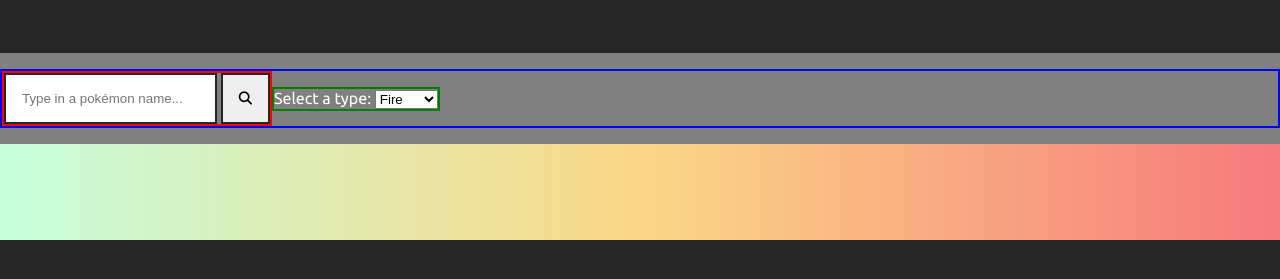
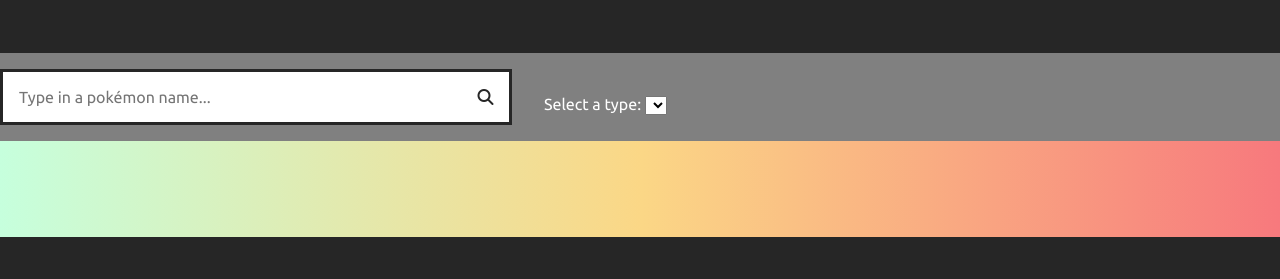
Before and after one commit to FluffyKas/pokedex-vanilla, a plain HTML site: page index.html in a window 1280 px wide. Shown: the part 93-372 px from the top of the page. Drawn offline with Linux system fonts and the light colour scheme; no server answers.

Commit message:
added more styles

```diff
--- a/index.html
+++ b/index.html
@@ -19,19 +19,15 @@
       <div class="search-options">
 
         <div class="search-form-wrapper">
-          <form class="search-form" action="">
+          <form class="search-form">
             <input type="text" name="searchbar" id="searchbar" placeholder="Type in a pokémon name...">
-            <button class="search-btn" type="submit"><i class="fas fa-search"></i></button>
+            <i class="search-icon fas fa-search"></i>
           </form>
         </div>
 
         <div class="poke-type-selection">
           <label for="poke-types">Select a type: </label>
-          <select name="poke-types" id="poke-types">
-            <option value="fire">Fire</option>
-            <option value="grass">Grass</option>
-            <option value="poison">Poison</option>
-          </select>
+          <select name="poke-types" id="poke-types"></select>
         </div>
 
       </div>
--- a/index.js
+++ b/index.js
@@ -1,15 +1,15 @@
 // TOOLTIP
 
-const tooltip_icon = document.querySelector(".tooltip-icon");
-const tooltip = document.querySelector(".tooltip");
+// const tooltip_icon = document.querySelector(".tooltip-icon");
+// const tooltip = document.querySelector(".tooltip");
 
-tooltip_icon.addEventListener("mouseover", () => {
-  tooltip.style.visibility= 'visible';
-});
+// tooltip_icon.addEventListener("mouseover", () => {
+//   tooltip.style.visibility= 'visible';
+// });
 
-tooltip_icon.addEventListener("mouseleave", () => {
-  tooltip.style.visibility= 'hidden';
-});
+// tooltip_icon.addEventListener("mouseleave", () => {
+//   tooltip.style.visibility= 'hidden';
+// });
 
 // POKEDEX
 
@@ -34,11 +34,9 @@ const type_colors = {
 
 const main_types = Object.keys(type_colors);
 
-console.log(main_types);
-
 const fetchPokemons = async () => {
   for(let i=1; i<=pokemonsNumber; i++) {
-    await getPokemon(i);
+    const pokemons = await getPokemon(i);
   }
 }
 
@@ -79,3 +77,26 @@ function createPokemonCard(pokemon) {
   pokemonElement.innerHTML = pokeInnerHTML;
   container.appendChild(pokemonElement);
 }
+
+
+// THIS DOESN'T WORK :(
+
+const nameArray = document.querySelectorAll(".poke-name");
+console.log(nameArray);
+
+
+
+
+
+
+
+// SELECT FILTER
+
+// const select = document.getElementById("poke-types");
+// main_types.sort();
+
+// main_types.forEach(type => {
+//   let option = document.createElement("option");
+//   select.appendChild(option);
+//   option.innerText = type[0].toUpperCase() + type.slice(1);
+// });
--- a/styles.css
+++ b/styles.css
@@ -38,8 +38,8 @@ header {
 .tooltip {
   font-size: 1rem;
   position: absolute;
-  top: 6rem;
-  right: 2rem;
+  top: 6.1rem;
+  right: 2.2rem;
   max-width: 19rem;
   padding: .75rem 1rem;
   border-radius: 25px;
@@ -52,7 +52,7 @@ header {
 .tooltip::before {
   content: '';
   position: absolute;
-  left: 88%;
+  left: 88.25%;
   top: -20%;
   transform: translatex(-30%);
   border: 15px solid;
@@ -70,29 +70,39 @@ header {
   display: flex;
   align-items: center;
   max-width: 81.5rem;
-  border: 2px solid blue;
   margin: 0 auto;
+  flex-direction: column;
 }
 
 .search-form {
-  margin: 0 auto;
-  border: 2px solid red;
+  width: 100%;
+  display: flex;
+  position: relative;
+
 }
 
 #searchbar {
-  border:2px solid hsl(0, 0%, 15%);
+  border: 3px solid hsl(0, 0%, 15%);
+  cursor: pointer;
   padding: 1rem;
-  /* width: 50%; */
+  font-family: 'Ubuntu', sans-serif;
+  font-size: 1rem;
 }
 
-.search-btn {
-  border: 2px solid hsl(0, 0%, 15%);
-  cursor: pointer;
-  padding: 1rem;
+.search-icon {
+  color: hsl(0, 0%, 15%);
+  position: absolute;
+  right: 1.15rem;
+  top: 50%;
+  transform: translateY(-50%);
+}
+.search-btn:hover {
+  background: hsla(0, 0%, 15%, .6);
 }
 
 .poke-type-selection {
-  border: 2px solid green;
+  width: 15rem;
+  padding-top: 1rem;
 }
 
 /* POKEMON CONTAINER */
@@ -216,6 +226,22 @@ footer {
   transform: scale(1.1);
 }
 
+@media (min-width: 31.5rem) {
+  .search-options {
+    flex-direction: row;
+    gap: 2rem;
+    padding-inline: 10%;
+  }
+}
+
+@media (min-width: 54rem) {
+
+  #searchbar {
+    width: 32rem;
+  }
+}
+
+
 @media (min-width: 62.5rem) {
   .page-up {
     position: absolute;
@@ -223,4 +249,8 @@ footer {
     bottom: 3rem;
   }
 
+  .search-options {
+    padding-inline: 0;
+  }
+
 }
```
